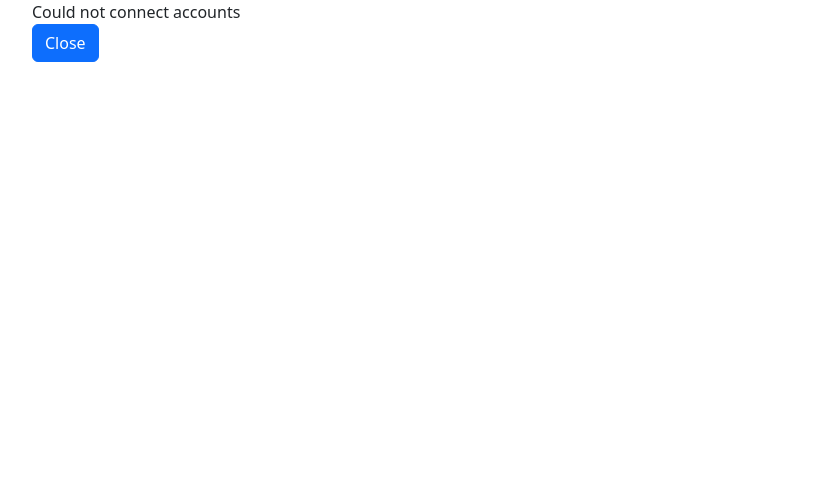
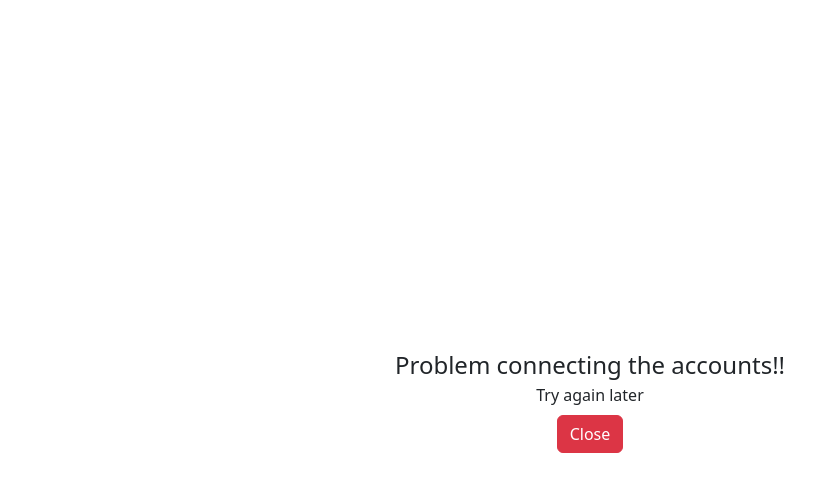
Before and after one commit to Pradeep22222/couplegame, a React (Create React App) app: page /connection/login/facebooklogin/confirmation/close in a window 1280 px wide. Shown: the top 492 px of the page, without its empty margins (50-865 px from the left). Built offline with nearby package versions, Linux system fonts and the light colour scheme.

Commit message:
close page designed

```diff
--- a/src/App.css
+++ b/src/App.css
@@ -224,6 +224,10 @@
   text-decoration: none;
   color: #0066ff;
 }
+/* close page */
+.close_div_heading{
+  font-size:1.5rem;
+}
 /* media queries */
 
 @media (max-width: 992px) {
--- a/src/components/CloseTab.js
+++ b/src/components/CloseTab.js
@@ -3,19 +3,22 @@ import Container from "react-bootstrap/esm/Container";
 import Button from "react-bootstrap/Button";
 
 export const CloseTab = () => {
-    function closeWin() {
-      window.top.close();
-    }
-  const handleOnClick = () => {
-  setTimeout(function () {
-    closeWin();
-  }, 1000);
 
-  };
   return (
-    <Container>
-      <div>Could not connect accounts</div>
-      <Button onClick={handleOnClick}>Close</Button>
+    <Container className="centering">
+      <div className="close_div_heading text-center">
+        Problem connecting the accounts!!
+      </div>
+      <div className="close_div_subheading text-center">
+       Try again later
+      </div>
+      <div className=" centering_horizontal mt-2">
+        <Button variant="danger">
+          <a href="https://www.google.com/" className="dead_link text-center">
+            Close
+          </a>
+        </Button>
+      </div>
     </Container>
   );
 };
--- a/src/components/Verification.js
+++ b/src/components/Verification.js
@@ -13,7 +13,10 @@ export const Verification = () => {
     const { value } = e.target;
     setCode(value);
   };
-  console.log(code);
+  const pageReload = (e) => {
+    e.preventDefault();
+    window.location.reload();
+  };
   return (
     <div>
       <div className="authentication_page">
@@ -45,7 +48,11 @@ export const Verification = () => {
             </Row>
           </Form>
           <div>
-            <a className="text-center link_underline resend_code" href="#">
+            <a
+              className="text-center link_underline resend_code"
+              href=""
+              onClick={pageReload}
+            >
               <i className="fa-solid fa-arrow-rotate-right"></i>Resend Code
             </a>
           </div>
```
